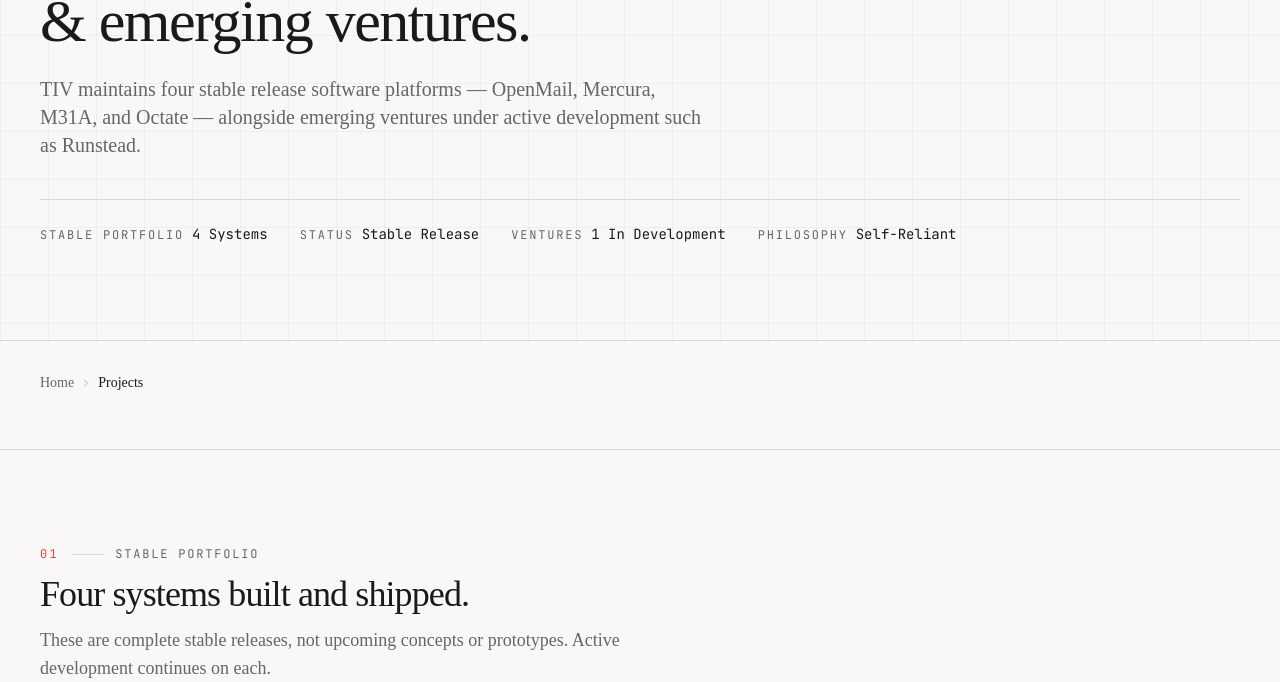
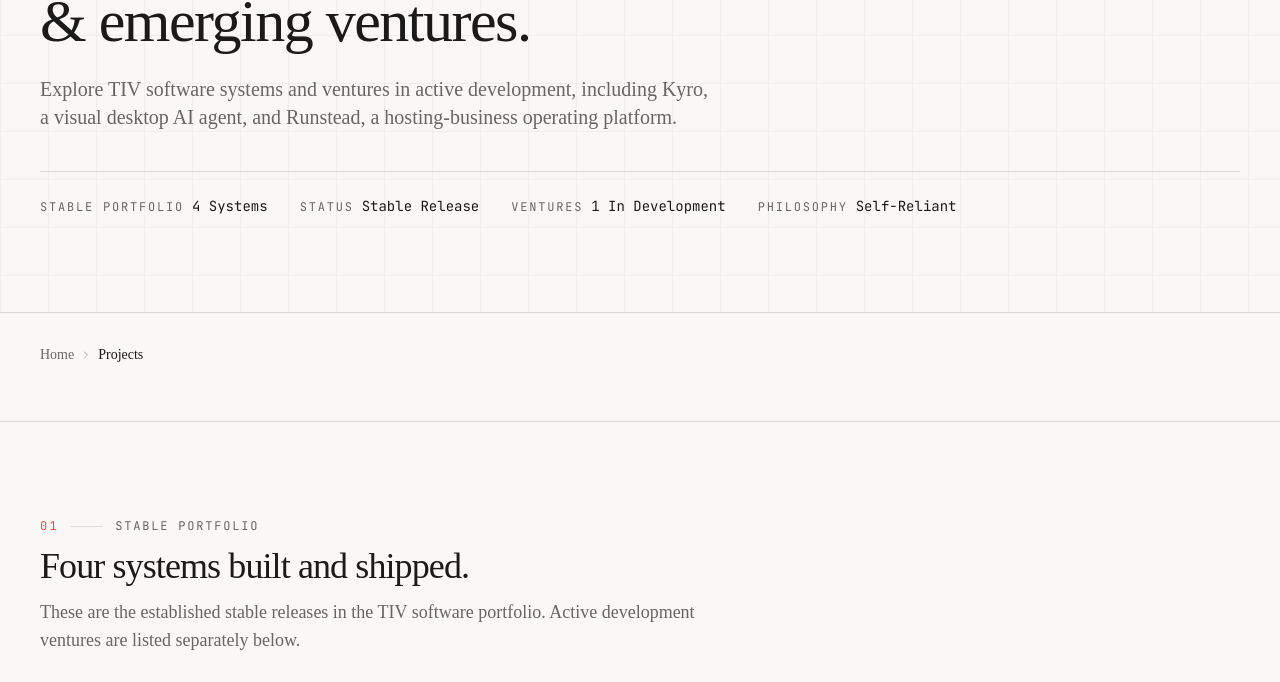
Before and after one commit to eshanized/tonmoyinfrastructure.org, a Next.js app: page /projects in a window 1280 px wide. Shown: the part 270-952 px from the top of the page. Built offline with nearby package versions, Linux system fonts and the light colour scheme; no server answers.

Commit message:
docs(portfolio): describe active Kyro venture

```diff
--- a/app/projects/page.tsx
+++ b/app/projects/page.tsx
@@ -43,7 +43,7 @@ export default function ProjectsPage() {
         index="PROJECTS"
         label="Software Portfolio"
         title="Shipped software systems &amp; emerging ventures."
-        description="TIV maintains four stable release software platforms — OpenMail, Mercura, M31A, and Octate — alongside emerging ventures under active development such as Runstead."
+        description="Explore TIV software systems and ventures in active development, including Kyro, a visual desktop AI agent, and Runstead, a hosting-business operating platform."
         meta={[
           { label: 'STABLE PORTFOLIO', value: '4 Systems' },
           { label: 'STATUS', value: 'Stable Release' },
@@ -66,7 +66,7 @@ export default function ProjectsPage() {
               index="01"
               label="Stable Portfolio"
               title="Four systems built and shipped."
-              description="These are complete stable releases, not upcoming concepts or prototypes. Active development continues on each."
+              description="These are the established stable releases in the TIV software portfolio. Active development ventures are listed separately below."
             />
           </Reveal>
 
```
